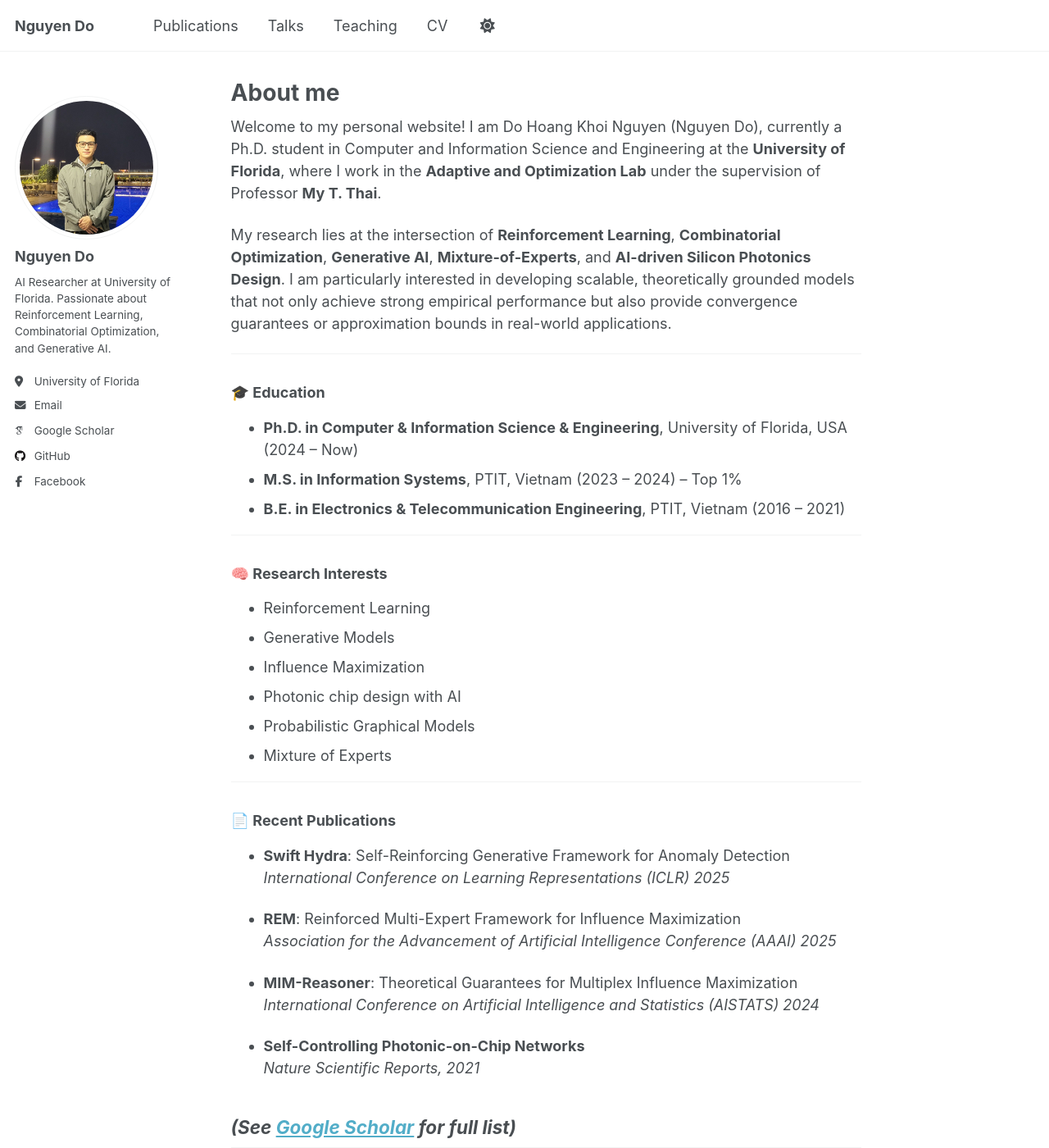
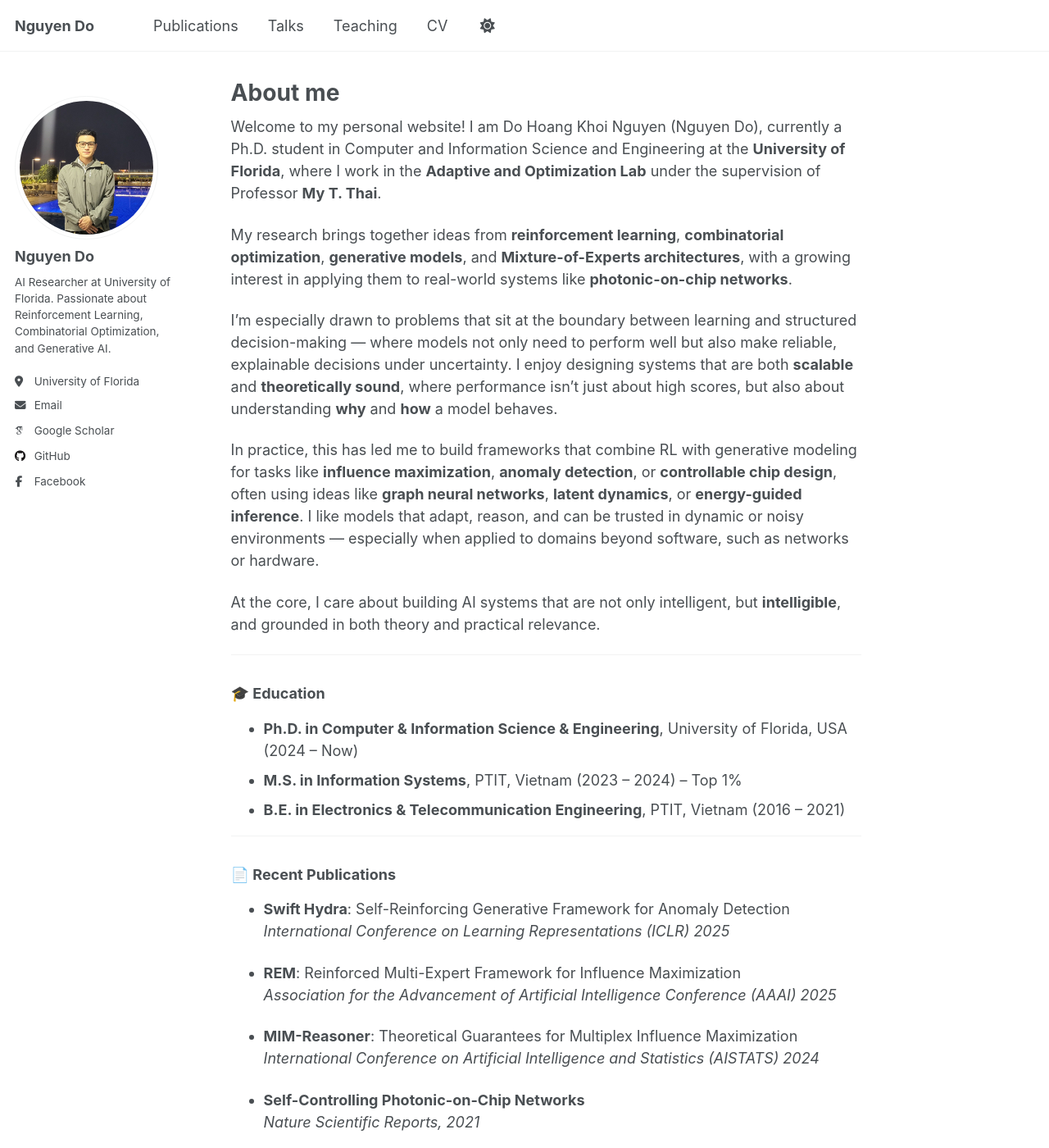
Before and after one commit to nguyendo1801/nguyendo1801.github.io, a Jekyll site: the page built from _pages/about.md, in a window 1280 px wide and 1400 px high. Shown: the whole window at 82% size. Built offline with Jekyll 4.4.1, drawn with Linux system fonts in a browser that asks for light colours; some web fonts are replaced; some of the changed text lies outside the part shown.

```diff
--- a/_pages/about.md
+++ b/_pages/about.md
@@ -9,7 +9,13 @@ redirect_from:
 
 Welcome to my personal website! I am Do Hoang Khoi Nguyen (Nguyen Do), currently a Ph.D. student in Computer and Information Science and Engineering at the **University of Florida**, where I work in the **Adaptive and Optimization Lab** under the supervision of Professor **My T. Thai**.
 
-My research lies at the intersection of **Reinforcement Learning**, **Combinatorial Optimization**, **Generative AI**, **Mixture-of-Experts**, and **AI-driven Silicon Photonics Design**. I am particularly interested in developing scalable, theoretically grounded models that not only achieve strong empirical performance but also provide convergence guarantees or approximation bounds in real-world applications.
+My research brings together ideas from **reinforcement learning**, **combinatorial optimization**, **generative models**, and **Mixture-of-Experts architectures**, with a growing interest in applying them to real-world systems like **photonic-on-chip networks**.
+
+I’m especially drawn to problems that sit at the boundary between learning and structured decision-making — where models not only need to perform well but also make reliable, explainable decisions under uncertainty. I enjoy designing systems that are both **scalable** and **theoretically sound**, where performance isn’t just about high scores, but also about understanding **why** and **how** a model behaves.
+
+In practice, this has led me to build frameworks that combine RL with generative modeling for tasks like **influence maximization**, **anomaly detection**, or **controllable chip design**, often using ideas like **graph neural networks**, **latent dynamics**, or **energy-guided inference**. I like models that adapt, reason, and can be trusted in dynamic or noisy environments — especially when applied to domains beyond software, such as networks or hardware.
+
+At the core, I care about building AI systems that are not only intelligent, but **intelligible**, and grounded in both theory and practical relevance.
 
 ---
 
@@ -18,17 +24,6 @@ My research lies at the intersection of **Reinforcement Learning**, **Combinator
 - **Ph.D. in Computer & Information Science & Engineering**, University of Florida, USA (2024 – Now)
 - **M.S. in Information Systems**, PTIT, Vietnam (2023 – 2024) – Top 1%
 - **B.E. in Electronics & Telecommunication Engineering**, PTIT, Vietnam (2016 – 2021)
-
----
-
-### 🧠 Research Interests
-
-- Reinforcement Learning
-- Generative Models
-- Influence Maximization
-- Photonic chip design with AI
-- Probabilistic Graphical Models
-- Mixture of Experts
 
 ---
 
@@ -49,27 +44,6 @@ My research lies at the intersection of **Reinforcement Learning**, **Combinator
 *(See [Google Scholar](https://scholar.google.com/citations?user=6f9HM24AAAAJ&hl=en) for full list)*
 ---
 
-### 🏆 Awards
-
-
-- 🥇 **Best Paper Award**, IEEE ATiGB Conference (2021)
-  Awarded for the paper “Multi-Objective Exploration for Proximal Policy Optimization,” recognized as the best oral presentation at the IEEE Applying New Technology in Green Building Conference.
-
-- 🥈 **Top 1% GPA**, Master’s Program in Information Systems, PTIT (2023–2024)
-  Ranked among the top 1% of graduate students with a GPA of 3.7/4.0, demonstrating academic excellence in courses covering data systems, AI, and optimization.
-
-- 🥉 **Second Prize**, Innovation & Entrepreneurship Competition, PTIT (2023)
-  Recognized for a research project combining reinforcement learning with smart automation and system design for real-world applications in resource-constrained environments.
-
-- 🏅 **Excellence in Undergraduate Research**, PTIT (2020)
-  - Project: “Smart Control via Speech Recognition using Time-Series Data Model”
-  - Project: “DeepNet for Smart Routing Optimization using Reinforcement Learning”
-  Both projects received institution-level recognition for research quality and innovation in AI-based control systems.
-
-- 🏅 **ACM-ICPC National (2019)** – Ranked Top 11/400
-  Achieved a top rank in one of Vietnam’s most competitive algorithm programming contests for university students.
-
----
 
 ### 👨‍🔬 Past & Current Research Projects
 
```
Also changed, not shown: other parts of _pages/about.md (+0 -6 lines).
